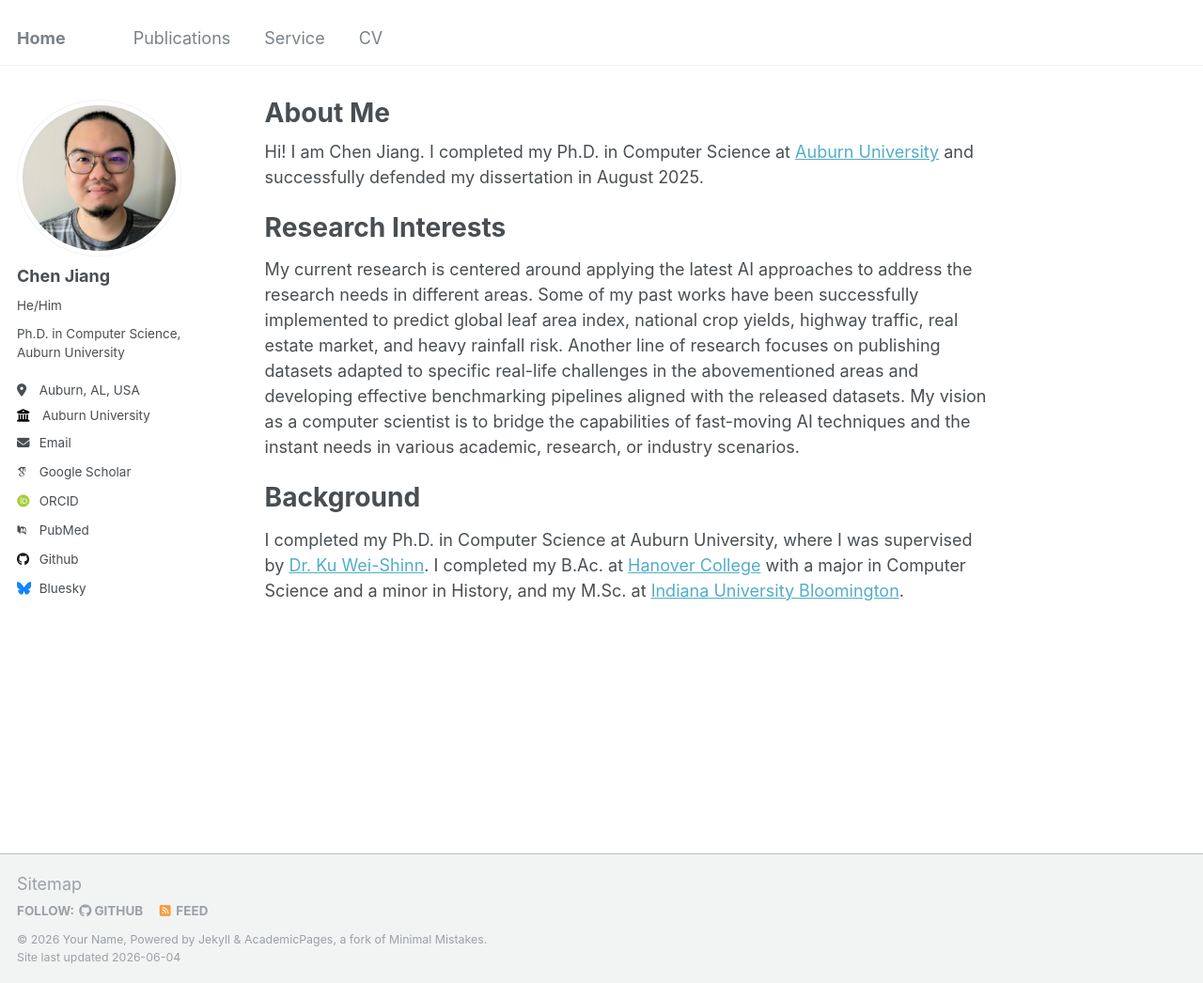
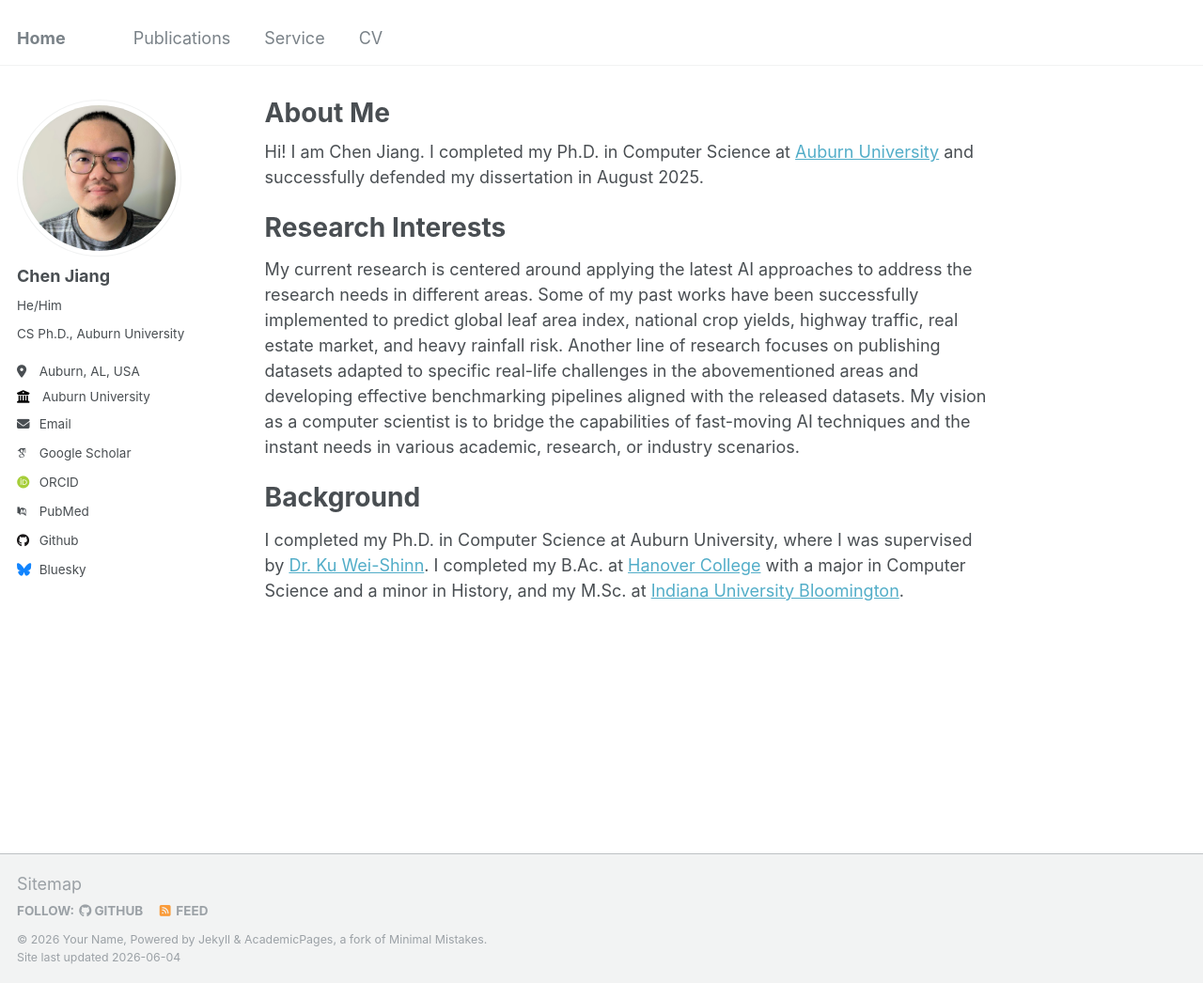
Before and after one commit to jiang28/jiangchen, a Jekyll site: the page built from _pages/about.md, in a window 1280 px wide and 1046 px high. Shown: the whole window at 94% size. Built offline with Jekyll 4.4.1, drawn with Linux system fonts in a browser that asks for light colours; some web fonts are replaced.

Commit message:
Shorten bio in configuration file

```diff
--- a/_config.yml
+++ b/_config.yml
@@ -24,7 +24,7 @@ author:
   avatar           : "Chen.jpg"
   name             : "Chen Jiang"
   pronouns         : "He/Him"
-  bio              : "Ph.D. in Computer Science, Auburn University"
+  bio              : "CS Ph.D., Auburn University"
   location         : "Auburn, AL, USA"
   employer         : "Auburn University"
   uri              : # URL
```
